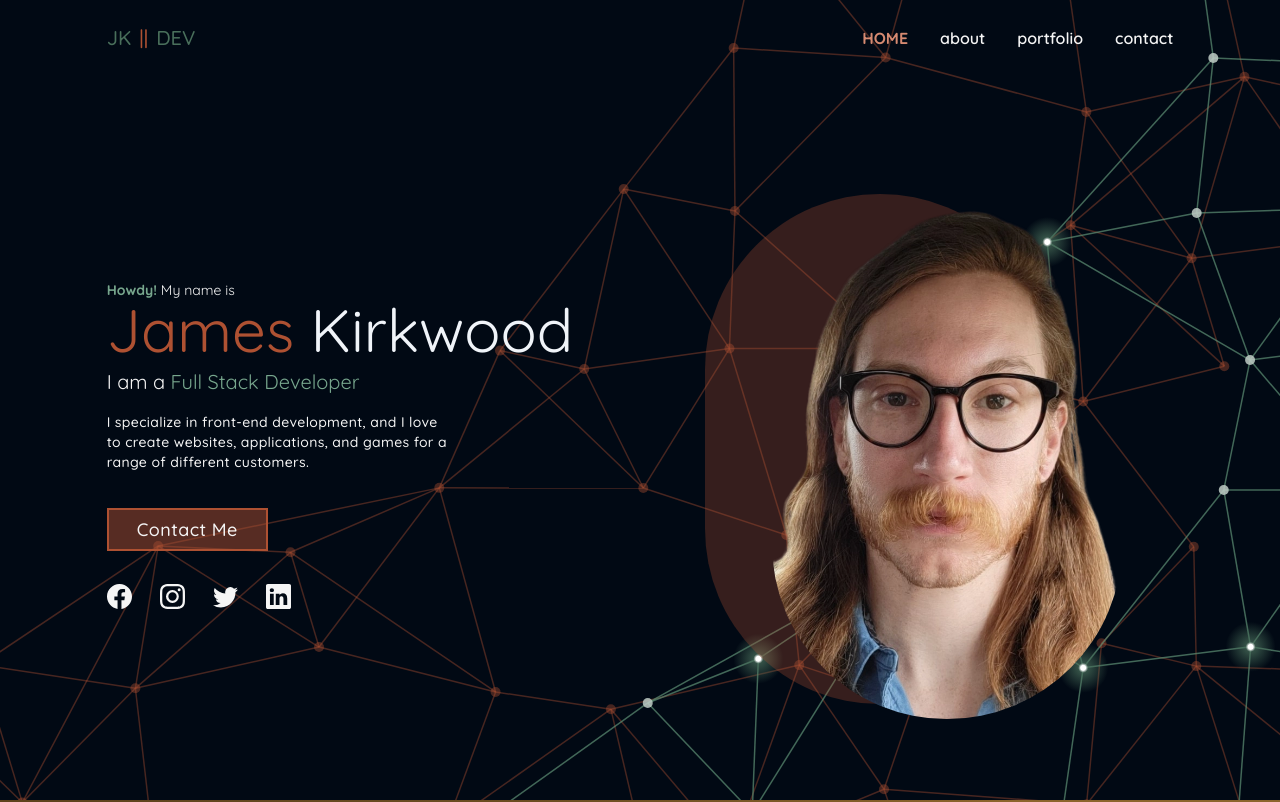
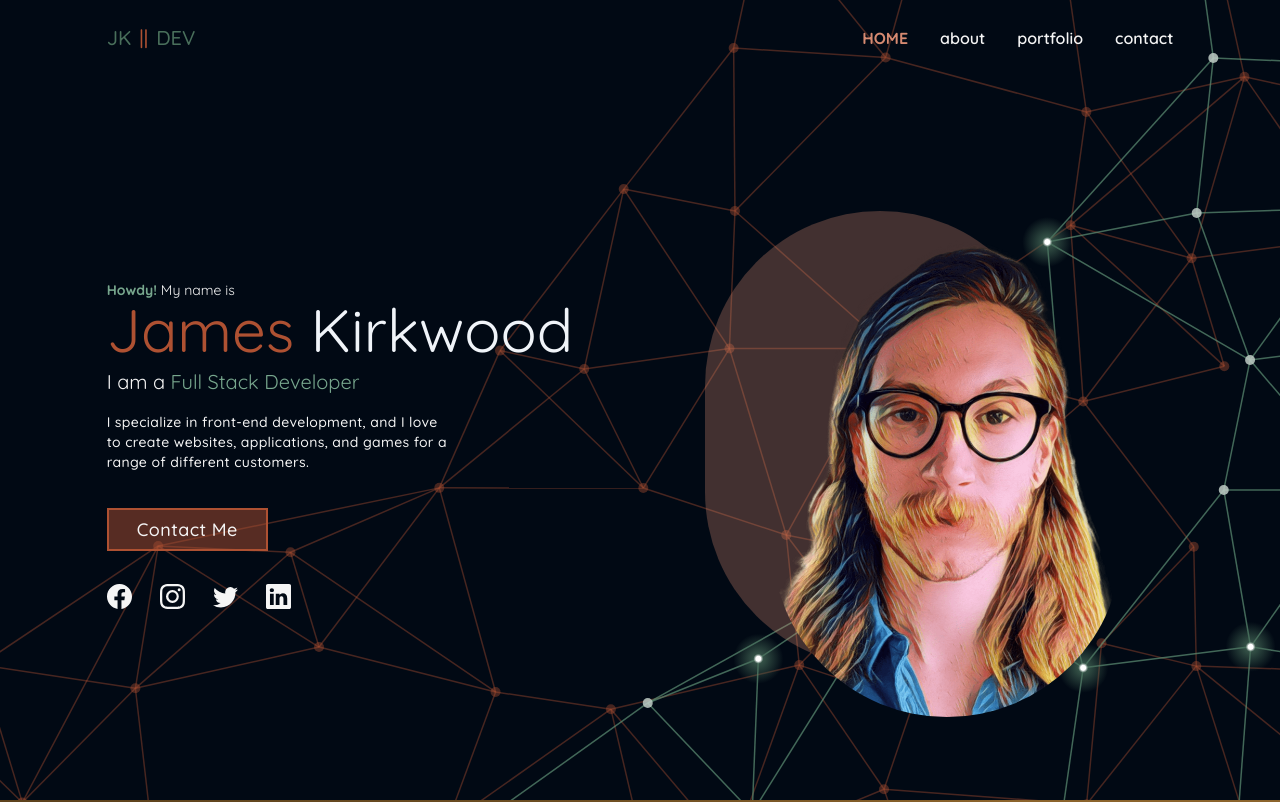
Before and after one commit to jimjamesjimathy/jkDev, a React (Create React App) app: page / in a window 1280 px wide. Shown: the top 802 px of the page. Built offline with nearby package versions, Linux system fonts and the light colour scheme; the HTML template or start-up script is replaced by a standard one; a web font is replaced by a local one.

Commit message:
hero photo fix

```diff
--- a/src/pages/Landing.jsx
+++ b/src/pages/Landing.jsx
@@ -2,7 +2,7 @@
 import AnchorLink from "react-anchor-link-smooth-scroll";
 import useMediaQuery from "../hooks/useMediaQuery";
 import SocialMediaIcons from "../components/SocialMediaIcons";
-import hero from "../assets/hero.webp";
+import hero from "../assets/hero-cartoon.png";
 
 const Landing = ({ setSelectedPage }) => {
   const isAboveMediumScreens = useMediaQuery("(min-width: 1060px)");
@@ -17,8 +17,8 @@
       <div className="z-20 flex justify-center w-1/2 mx-auto mt-16 md:order-2 md:mt-32 ">
         {isAboveMediumScreens ? (
           <div
-            className="z-20 relative ml-20 before:absolute before:-top-[3%] before:-left-[19%]
-                before:w-full before:rounded-[200px] before:max-w-[400px] md:before:max-w-[600px] before:h-full before:bg-red before:bg-opacity-30 before:z-[-1]"
+            className="z-20 relative ml-20 before:absolute before:top-0 before:-left-[19%]
+                before:w-full before:rounded-[200px] before:max-w-[400px] md:before:max-w-[600px] before:h-[90%] before:bg-lightRed before:bg-opacity-30 before:z-[-1]"
           >
             <img
               alt="profile"
@@ -35,7 +35,7 @@
         )}
       </div>
       {/* MAIN SECTION  */}
-      <div className="z-20 flex flex-col items-center mt-12  md:w-1/2 md:items-start md:mt-32">
+      <div className="z-20 flex flex-col items-center mt-12 md:w-1/2 md:items-start md:mt-32">
         {/* HEADINGS */}
         <motion.div
           className="z-20 md:mb-2"
```
Also changed, not shown: src/assets/hero-cartoon.png (added).
